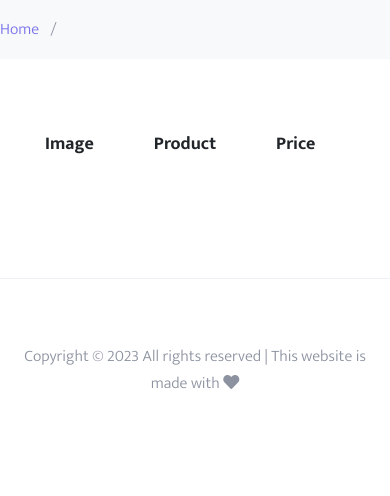
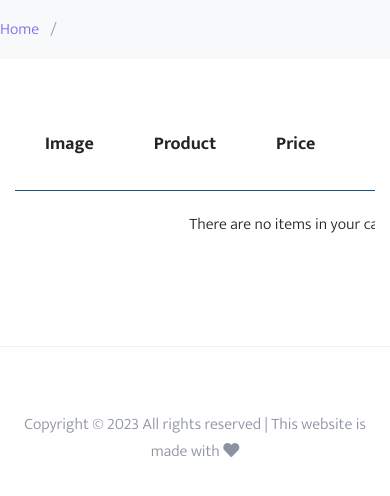
Before and after one commit to patraz/django-simple-ecommerce, a Django app: page /cart/ in a window 390 px wide. Shown: the part 145-641 px from the top of the page. Run offline with Django 4.2, Linux system fonts and the light colour scheme; tables that the repository leaves empty hold one stand-in row (values such as "Sample post"); lists and menus that the app fills with data are empty; some libraries are stand-ins or nearby versions.

Commit message:
Changes to be committed: 	new file:   cart/migrations/0002_product_price.py 	modified:   cart/models.py 	new file:   cart/templatetags/cart_template_tags.py 	modified:   cart/urls.py 	modified:   cart/views.py 	modified:   templates/base.html 	modified:   templates/cart/cart.html

```diff
--- a/cart/models.py
+++ b/cart/models.py
@@ -46,6 +46,7 @@
     slug = models.SlugField(unique=True)
     image = models.ImageField(upload_to='product_images')
     description = models.TextField()
+    price = models.IntegerField(default = 0)
     created = models.DateTimeField(auto_now_add=True)
     updated = models.DateTimeField(auto_now=True)
     active = models.BooleanField(default=False)
@@ -58,6 +59,8 @@
 
     def get_absolute_url(self):
         return reverse("cart:product-detail", kwargs={'slug': self.slug})
+    def get_price(self):
+        return "{:.2f}".format(self.price / 100)
 
 class OrderItem(models.Model):
     order = models.ForeignKey("Order", related_name='items', on_delete=models.CASCADE)
@@ -68,6 +71,14 @@
 
     def __str__(self):
         return f"{self.quantity} x {self.product.title}"
+
+    def get_raw_total_item_price(self):
+        return self.quantity * self.product.price
+
+    def get_total_item_price(self):
+        price = self.get_raw_total_item_price()
+        return "{:.2f}".format(price / 100)
+
 
 class Order(models.Model):
     user = models.ForeignKey(User, on_delete=models.CASCADE, blank=True, null=True)
@@ -84,6 +95,27 @@
     @property
     def reference_number(self):
         return f"ORDER-{self.pk}"
+
+    def get_raw_subtotal(self):
+        total = 0
+        for order_item in self.items.all():
+            total += order_item.get_raw_total_item_price()
+        return total
+
+    def get_subtotal(self):
+        subtotal = self.get_raw_subtotal()
+        return "{:.2f}".format(subtotal / 100)
+
+    def get_raw_total(self):
+        subtotal = self.get_raw_subtotal()
+        # add tax, add delivery, subtract discounts
+        # total = subtotal - discounts + tax + delivery
+        return subtotal
+
+    def get_total(self):
+        total = self.get_raw_total()
+        return "{:.2f}".format(total / 100)
+
 
 class Payment(models.Model):
     order = models.ForeignKey(Order, on_delete=models.CASCADE, related_name='payments')
--- /dev/null
+++ b/cart/templatetags/cart_template_tags.py
@@ -0,0 +1,9 @@
+from django import template
+from cart.utils import get_or_set_order_session
+register = template.Library()
+
+@register.filter
+def cart_item_count(request):
+    order = get_or_set_order_session(request)
+    count = order.items.count()
+    return count
--- a/cart/urls.py
+++ b/cart/urls.py
@@ -6,4 +6,7 @@
     path('', views.CartView.as_view(), name='summary'),
     path('shop/', views.ProductListView.as_view(), name='product-list'),
     path('shop/<slug>/', views.ProductDetailView.as_view(), name='product-detail'),
+    path('increase-quantity/<pk>/', views.IncreaseQuantityView.as_view(), name = 'increase-quantity'),
+    path('decrease-quantity/<pk>/', views.DecreaseQuantityView.as_view(), name = 'decrease-quantity'),
+    path('remove-from-cart/<pk>/', views.RemoveFromCartView.as_view(), name = 'remove-from-cart')
 ]
--- a/cart/views.py
+++ b/cart/views.py
@@ -1,7 +1,7 @@
-from django.shortcuts import get_object_or_404, reverse
+from django.shortcuts import get_object_or_404, reverse, redirect
 from django.views import generic
 from .forms import AddToCartForm
-from .models import Product
+from .models import Product, OrderItem
 from .utils import get_or_set_order_session
 
 
@@ -18,7 +18,7 @@
         return get_object_or_404(Product, slug=self.kwargs["slug"])
 
     def get_success_url(self):
-        return reverse("home")  # TODO: cart
+        return reverse("cart:summary")  # TODO: cart
 
     def get_form_kwargs(self):
         kwargs = super(ProductDetailView, self).get_form_kwargs()
@@ -37,7 +37,7 @@
 
         if item_filter.exists():
             item = item_filter.first()
-            item.quantity = int(form.cleaned_data['quantity'])
+            item.quantity += int(form.cleaned_data['quantity'])
             item.save()
 
         else:
@@ -60,3 +60,27 @@
         context = super(CartView, self).get_context_data(**kwargs)
         context["order"] = get_or_set_order_session(self.request)
         return context
+
+class IncreaseQuantityView(generic.View):
+    def get(self, request, *args, **kwargs):
+        order_item = get_object_or_404(OrderItem, id=kwargs['pk'])
+        order_item.quantity += 1
+        order_item.save()
+        return redirect("cart:summary")
+
+class DecreaseQuantityView(generic.View):
+    def get(self, request, *args, **kwargs):
+        order_item = get_object_or_404(OrderItem, id=kwargs['pk'])
+
+        if order_item.quantity <=1 :
+            order_item.delete()
+        else:
+            order_item.quantity -= 1
+            order_item.save()
+        return redirect("cart:summary")
+
+class RemoveFromCartView(generic.View):
+    def get(self, request, *args, **kwargs):
+        order_item = get_object_or_404(OrderItem, id=kwargs['pk'])
+        order_item.delete()
+        return redirect("cart:summary")
--- a/templates/base.html
+++ b/templates/base.html
@@ -1,4 +1,5 @@
 {% load static %}
+{% load cart_template_tags %}
 
 <!DOCTYPE html>
 <html lang="en">
@@ -67,7 +68,7 @@
                                 <li>
                                     <a href="{% url 'cart:summary' %}" class="site-cart">
                                         <span><i class="fas fa-shopping-cart"></i></span>
-                                        <span class="count">0</span>
+                                        <span class="count">{{ request|cart_item_count }}</span>
                                     </a>
                                 </li>
                                 <li class="d-inline-block d-md-none ml-md-0">
--- a/templates/cart/cart.html
+++ b/templates/cart/cart.html
@@ -43,28 +43,34 @@
                                     <small>Colour: {{item.colour.name }}</small>
                                 </td>
                                 <td>
-                                    0
+                                    ${{item.product.get_price}}
                                 </td>
                                 <td>
                                     <div class="input-group mb-3" style="max-width: 120px;">
                                         <div class="input-group-prepend">
-                                           <a href="#" class="btn btn-outline-primary">
+                                           <a href="{% url 'cart:decrease-quantity' item.id %}" class="btn btn-outline-primary">
                                             &minus;
                                            </a>
                                         </div>
                                         <input type="text" class="form-control text-center" value="{{ item.quantity }}">
                                         <div class="input-group-append">
-                                            <a href="#" class="btn btn-outline-primary">
+                                            <a href="{% url 'cart:increase-quantity' item.id %}" class="btn btn-outline-primary">
                                              &plus;
                                             </a>
                                          </div>
                                     </div>
                                 </td>
                                 <td>
-                                    $0
+                                    ${{item.get_total_item_price}}
                                 </td>
                                 <td>
-                                    <a href="#" class="btn btn-primary">X</a>
+                                    <a href="{% url 'cart:remove-from-cart' item.id %}" class="btn btn-primary">X</a>
+                                </td>
+                            </tr>
+                            {% empty %}
+                            <tr>
+                                <td colspan="6">
+                                    There are no items in your cart. <a href="{% url 'cart:product-list' %}"> Continue shopping</a>
                                 </td>
                             </tr>
                             {% endfor %}
@@ -74,6 +80,50 @@
             </div>
 
         </div>
+
+        {% if order.items.count > 0 %}
+            <div class="row">
+                <div class="col-md-12">
+                    <div class="row mb-5">
+                        <div class="col-md-6">
+                            <a class="btn btn-outline-primary btn-sm btn-block" href="{% url 'cart:product-list' %}">Continue shopping</a>
+                        </div>
+                        <div class="col-md-6 pl-5">
+                            <div class="row justify-content-end">
+                                <div class="col-md-12">
+                                    <div class="row">
+                                        <div class="col-md-12 text-right border-bottom mb-5">
+                                            <h3 class="text-black h4 text-uppercase">Cart Totals</h3>
+                                        </div>
+                                    </div>
+                                    <div class="row mb-3">
+                                        <div class="col-md-6">
+                                            <span class="text-black">Subtotal</span>
+                                        </div>
+                                        <div class="col-md-6 text-right">
+                                            <strong class="text-black">${{ order.get_subtotal }}</strong>
+                                        </div>
+                                    </div>
+                                    <div class="row mb-5">
+                                        <div class="col-md-6">
+                                            <span class="text-black">Total</span>
+                                        </div>
+                                        <div class="col-md-6 text-right">
+                                            <strong class="text-black"> ${{order.get_total}}</strong>
+                                        </div>
+                                    </div>
+                                    <div class="row">
+                                        <div class="col-md-12">
+                                            <a href="#" class="btn btn-primary btn-lg py-3 btn-block">Proceed to checkout</a>
+                                        </div>
+                                    </div>
+                                </div>
+                            </div>
+                        </div>
+                    </div>
+                </div>
+            </div>
+        {% endif %}
     </div>
 </div>
 
```
Also changed, not shown: cart/migrations/0002_product_price.py (added).
